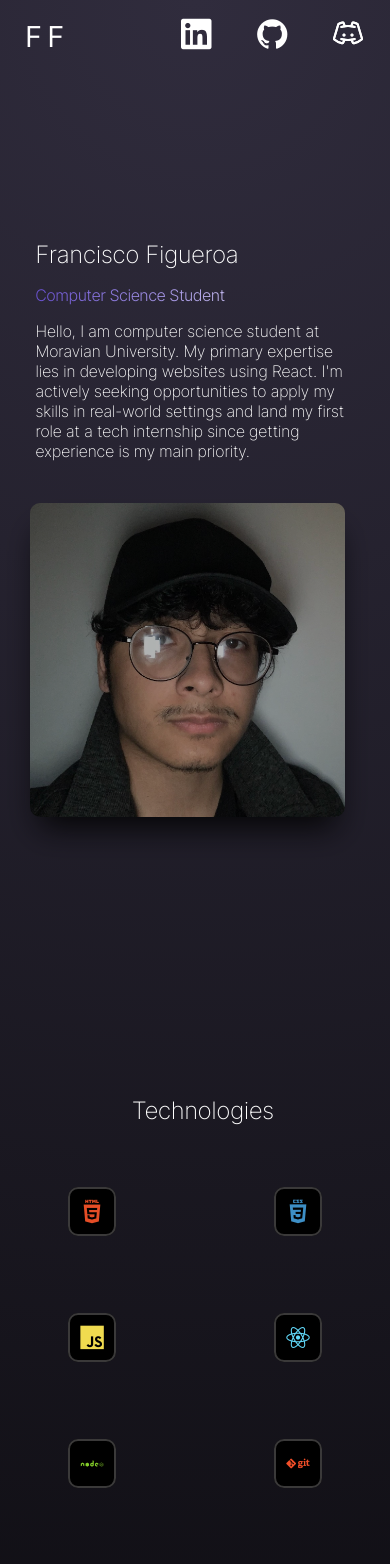
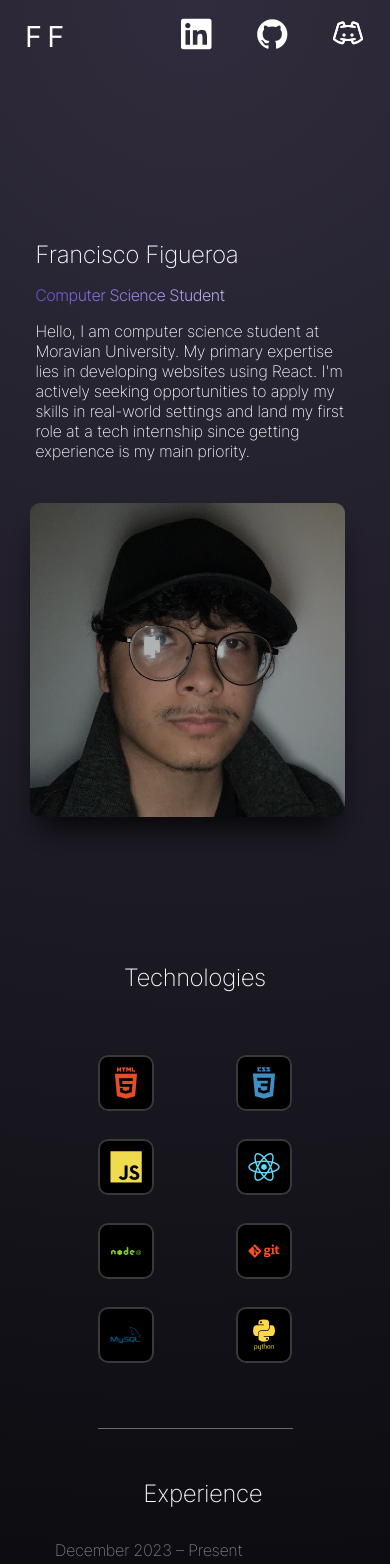
Before and after one commit to FranThe3rd/francisco-portfolio, a React (Create React App) app: page / in a window 390 px wide. Shown: the top 1564 px of the page. Built offline with nearby package versions, Linux system fonts and the light colour scheme.

Commit message:
changed some css properties

```diff
--- a/src/App.css
+++ b/src/App.css
@@ -20,7 +20,7 @@
   filter: blur(5px);
 
   transform: translateX(-100%);
-  transition: ease-in-out 2s;
+  transition: ease-in-out 1.5s;
 }
 
 .slideLeft1 {
@@ -202,10 +202,8 @@ display: grid;
   color: white;
   font-size: clamp(1.5rem, 4vw, 4rem);
   font-weight: 200;
-    margin-left: 1rem;
     font-family: 'Inter Tight', sans-serif;
     text-align: center;
-
     margin-bottom: 75px;
 }
 
@@ -223,7 +221,7 @@ display: grid;
 }
 
 .tech-icons i {
-font-size: clamp(1.5rem,3vw,3rem);
+font-size: clamp(2rem,3vw,3rem);
 color: white;
   margin: 0 1rem;
   background-color: black;
@@ -302,15 +300,25 @@ color: white;
 
 @media screen and (max-width: 969px){
 
+  .app-container {
+    min-height: auto;
+    height: 100%;
+    padding-bottom: 120px;
+  }
+
 
   .tech-icons {
-    width: 80%;
+    width: 50%;
     display: grid;
     grid-template-columns: repeat(2,1fr);
-    grid-gap: 100px;
+    grid-gap: 50px;
     align-items: center;
     margin: 0 auto;
     text-align: center;
+  }
+
+  .experience h1 {
+    margin-top: 50px;
   }
 
 }
--- a/src/App.js
+++ b/src/App.js
@@ -234,7 +234,7 @@ function App() {
             <p >Hello, I am computer science student at Moravian University. My primary expertise lies in developing websites using React. I'm actively seeking opportunities to apply my skills in real-world settings and land my first role at a tech internship since getting experience is my main priority. </p>
           </div>
           <div className='app-hero-image'>
-            <img className='noSlideRight' src={myFace} alt='sexy face' />
+            <img className='hidden' src={myFace} alt='sexy face' />
           </div>
         </div>
       </div>
```
